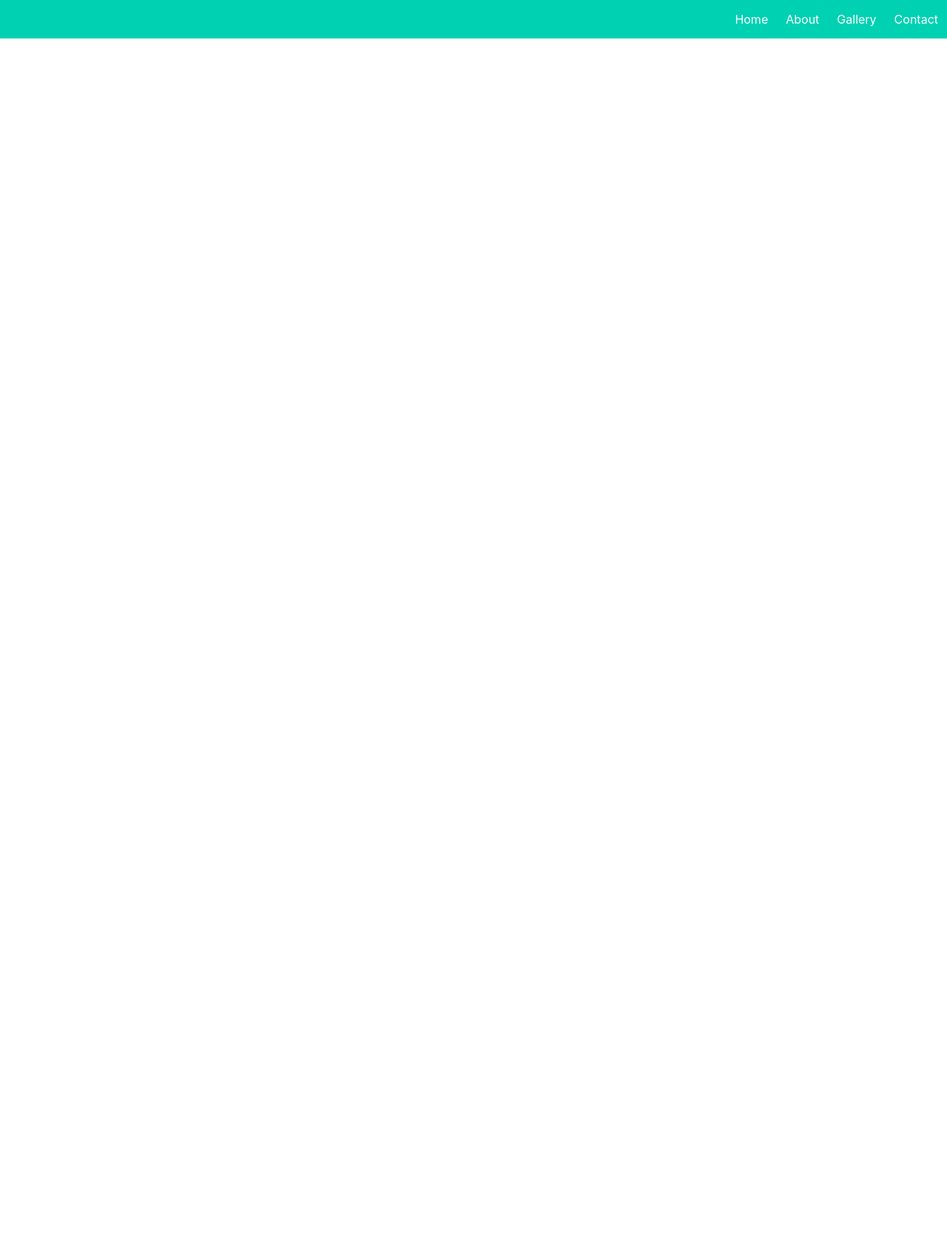
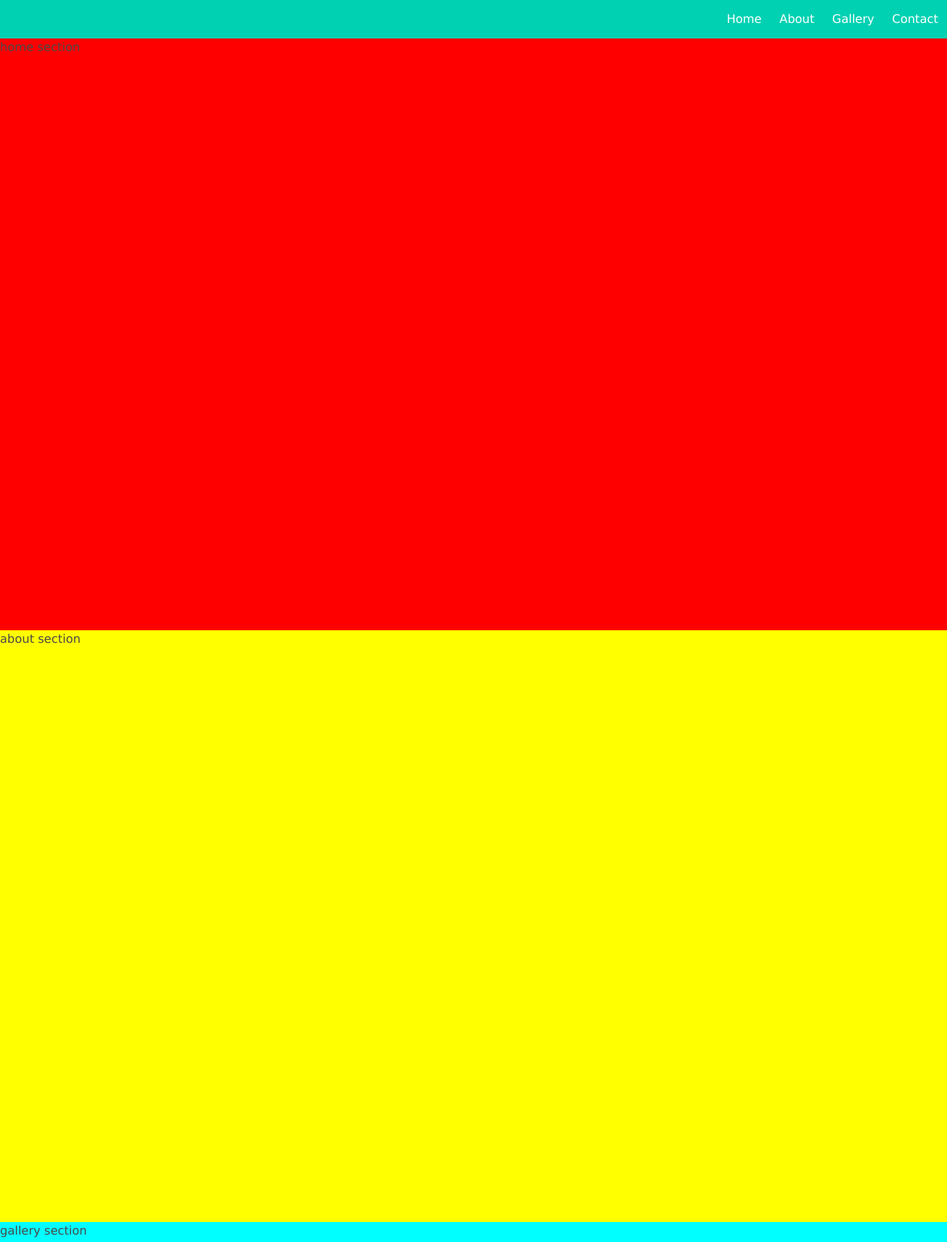
Before and after one commit to kevincwashburn/schuck-residential-site, a plain HTML site: page index.html in a window 1280 px wide. Shown: the top 1679 px of the page at 74% size. Before the commit the page ends 800 px from the top, so only its background shows below. Drawn offline with nearby package versions, Linux system fonts and the light colour scheme.

```diff
--- a/assets/css/styles.css
+++ b/assets/css/styles.css
@@ -0,0 +1,29 @@
+body {
+    margin: 0;
+    padding: 0;
+    font-family: verdana;
+}
+
+#fullpage {
+    height: 100vh;
+}
+
+#fullpage section {
+    height: 100vh;
+}
+
+#fullpage section:nth-child(1) {
+    background: #f00;
+}
+
+#fullpage section:nth-child(2) {
+    background: #ff0;
+}
+
+#fullpage section:nth-child(3) {
+    background: #0ff;
+}
+
+#fullpage section:nth-child(4) {
+    background: #f0f;
+}
--- a/index.html
+++ b/index.html
@@ -10,6 +10,7 @@
 
     <script src="https://code.jquery.com/jquery-3.5.1.min.js"
         integrity="sha256-9/aliU8dGd2tb6OSsuzixeV4y/faTqgFtohetphbbj0=" crossorigin="anonymous"></script>
+
 
     <title>Schuck Residential Services</title>
 </head>
@@ -34,17 +35,30 @@
         </div>
     </nav>
 
-    <div>
-
+    <div id="fullpage">
+        <section>
+            <h1>home section</h1>
+        </section>
+        <section>
+            <h1>about section</h1>
+        </section>
+        <section>
+            <h1>gallery section</h1>
+        </section>
+        <section>
+            <h1>contact section</h1>
+        </section>
     </div>
 
     <script type="text/javascript">
-        $(document).ready(function() {
-            $(".navbar-burger").click(function() {
+        $(document).ready(function () {
+            $(".navbar-burger").click(function () {
                 $(".navbar-burger").toggleClass("is-active");
                 $(".navbar-menu").toggleClass("is-active");
             })
         })
+
+
     </script>
 </body>
 
```
Also changed, not shown: assets/images/bg-1.jpg (renamed from assets/images/stock-bg.jpg), assets/images/bg-2.jpg (added), 4 other files.
